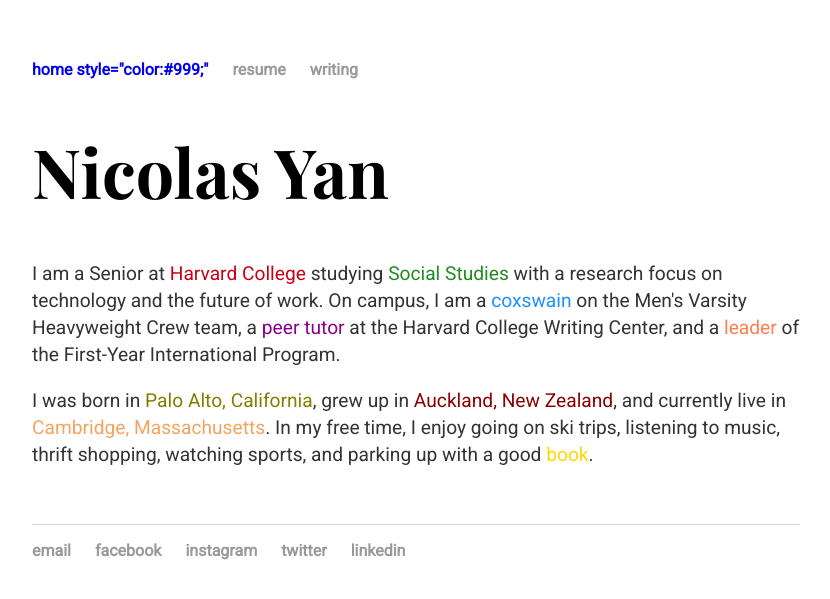
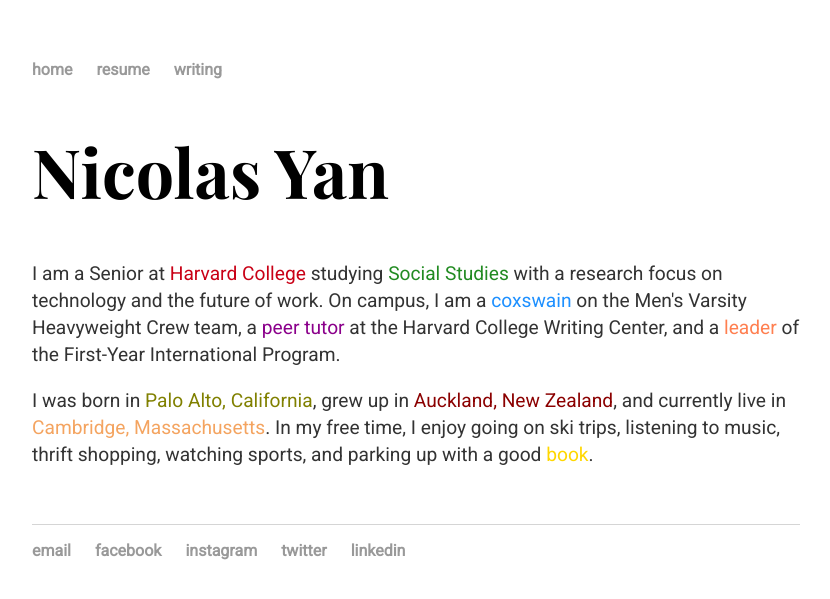
Before and after one commit to nicolas-yan/nicolas-yan.github.io, a Jekyll site: the page built from index.html, in a window 1280 px wide. Shown: the top 599 px of the page, without its empty margins (224-1054 px from the left). Built offline with Jekyll 4.4.1, drawn with Linux system fonts in a browser that asks for light colours.

Commit message:
Update default.html

```diff
--- a/_layouts/default.html
+++ b/_layouts/default.html
@@ -11,7 +11,7 @@
 		<body>
 			<nav>
 	    		<ul>
-	        		<li><a href="/">home style="color:#999;"</a></li>
+	        		<li><a href="/" style="color:#999;">home</a></li>
 	        		<li><a href="https://drive.google.com/file/d/1Ygoz_zghuYWUgxQzw562Ri04wpPi9pjl/view?usp=sharing" style="color:#999" target="_blank">resume</a></li>
 	        		<li><a href="/writing" style="color:#999;">writing</a></li>
 	    		</ul>
```
